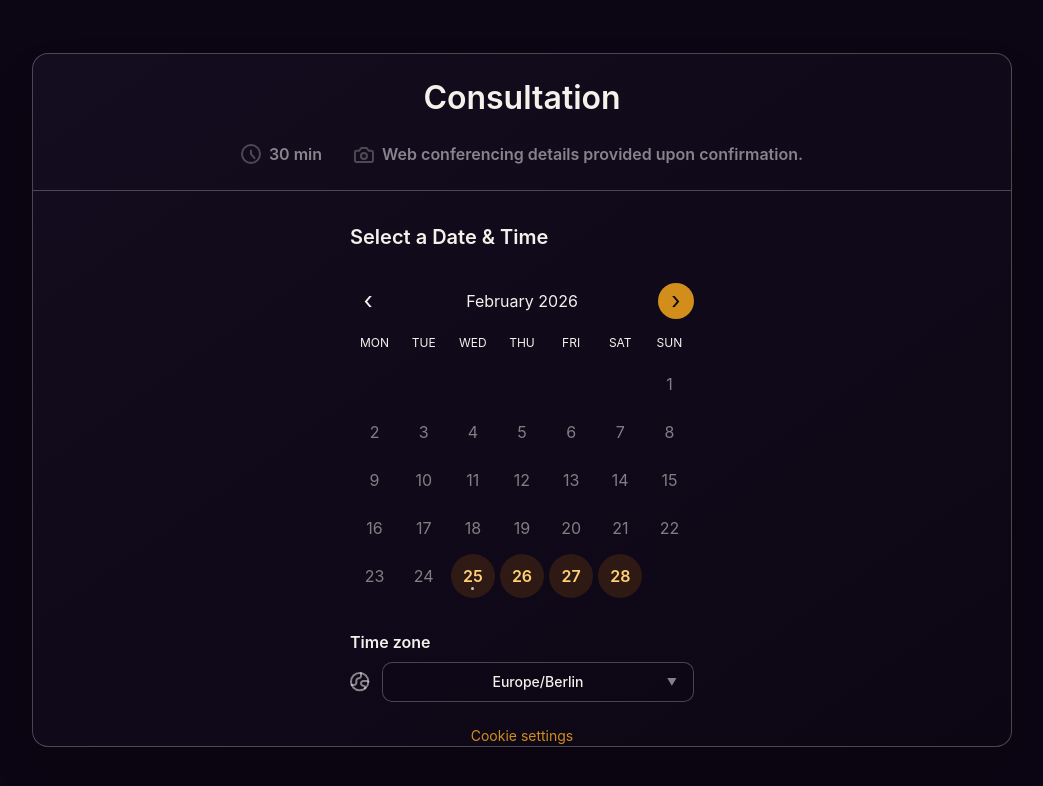
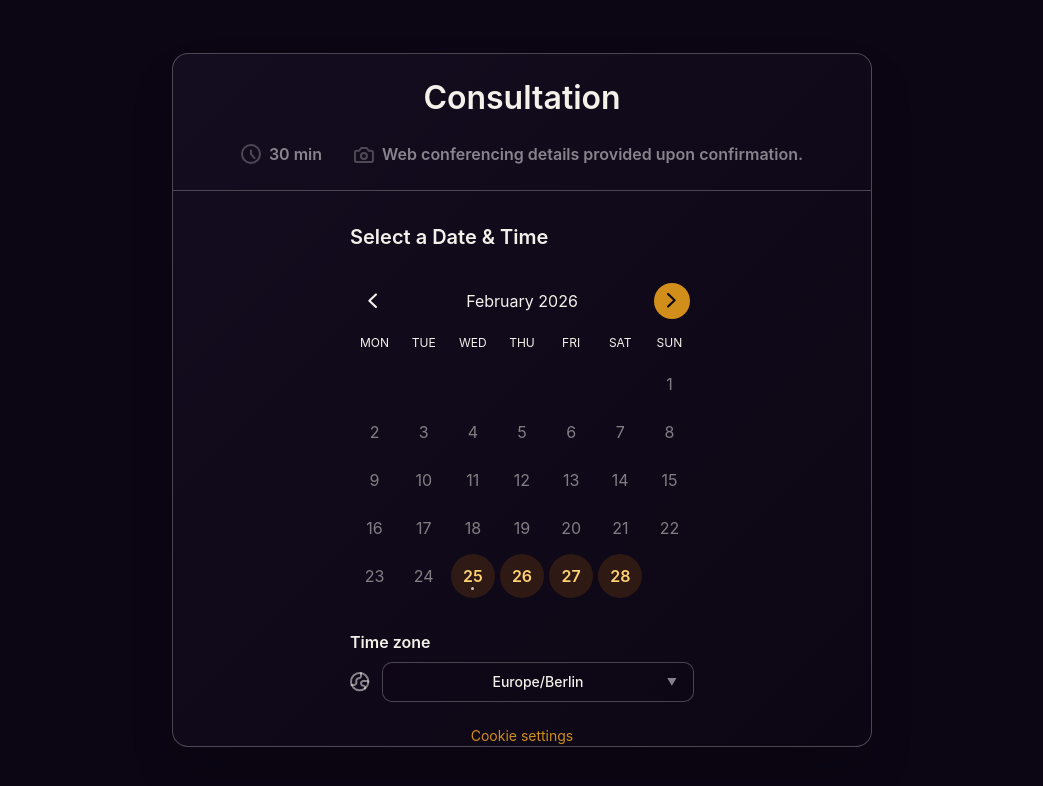
Before and after one commit to Ded-Goit/booking-flow, a React (Vite) app: page / in a window 1280 px wide. Shown: the top 786 px of the page, without its empty margins (118-1161 px from the left). Built offline with nearby package versions, Linux system fonts and the light colour scheme.

Commit message:
edit style chevron

```diff
--- a/src/App.tsx
+++ b/src/App.tsx
@@ -74,7 +74,7 @@ export default function App() {
         }
       }}
     >
-      <div className="w-full max-w-[980px] bg-gradient-to-br from-[#140d1f] to-[#0c0614] rounded-2xl shadow-2xl overflow-hidden border border-[var(--color-white-25)]">
+      <div className="w-full max-w-[700px] bg-gradient-to-br from-[#140d1f] to-[#0c0614] rounded-2xl shadow-2xl overflow-hidden border border-[var(--color-white-25)]">
         {step !== "confirmation" && (
           <Header
             step={step}
--- a/src/components/calendar/Calendar.tsx
+++ b/src/components/calendar/Calendar.tsx
@@ -23,7 +23,7 @@ export const Calendar = ({
   } = useCalendar({ selectedDate });
 
   return (
-    <div className="w-[344px] mx-auto text-left">
+    <div className="max-w-[344px] mx-auto text-left">
       <h3 className="text-xl font-semibold mt-8 mb-8 ">Select a Date & Time</h3>
 
       <MonthNavigation
--- a/src/components/calendar/MonthNavigation.tsx
+++ b/src/components/calendar/MonthNavigation.tsx
@@ -1,3 +1,5 @@
+import { ChevronIcon } from "../icons/ChevronIcon";
+
 type Props = {
   monthName: string;
   year: number;
@@ -6,27 +8,25 @@ type Props = {
 };
 
 export const MonthNavigation = ({ monthName, year, onPrev, onNext }: Props) => (
-  /* Контейнер: ширина max, margin-bottom 16px */
-  <div className="flex justify-between items-center w-full mb-[16px]">
-    {/* Кнопка "Назад" — зазвичай вона має бути такого ж стилю, як і "Вперед" */}
+  <div className="flex justify-between items-center w-full max-w-full mb-[16px] px-1 box-border">
     <button
       onClick={onPrev}
-      className="w-9 h-9 flex items-center justify-center text-[var(--color-white-100)] hover:opacity-70 transition-opacity"
+      className="shrink-0 w-9 h-9 flex items-center justify-center text-[var(--color-white-100)] hover:opacity-70 transition-opacity"
+      aria-label="Previous month"
     >
-      <span className="text-2xl leading-none">‹</span>
+      <ChevronIcon className="rotate-180" />
     </button>
 
-    {/* Назва місяця: Inter, 400, 16px, 1.5, #f4f1eb */}
-    <span className="font-normal text-[16px] leading-[1.5] text-[var(--color-white-100)] font-sans">
+    <span className="font-normal text-[16px] leading-[1.5] text-[var(--color-white-100)] font-sans truncate mx-2">
       {monthName} {year}
     </span>
 
-    {/* Кнопка "Вперед" */}
     <button
       onClick={onNext}
-      className="w-9 h-9 rounded-full bg-[var(--accent)] flex items-center justify-center text-[var(--color-secondary-100)] hover:bg-[var(--accent-hover)] transition-colors"
+      className="shrink-0 w-9 h-9 rounded-full bg-[var(--accent)] flex items-center justify-center text-[var(--color-secondary-100)] hover:bg-[var(--accent-hover)] transition-colors"
+      aria-label="Next month"
     >
-      <span className="text-2xl leading-none">›</span>
+      <ChevronIcon />
     </button>
   </div>
 );
--- /dev/null
+++ b/src/components/icons/ChevronIcon.tsx
@@ -0,0 +1,21 @@
+import type { SVGProps } from "react";
+
+export const ChevronIcon = ({
+  className = "",
+  ...props
+}: SVGProps<SVGSVGElement>) => (
+  <svg
+    viewBox="0 0 9 15"
+    fill="none"
+    xmlns="http://www.w3.org"
+    className={`w-[9px] h-[15px] ${className}`}
+    {...props}
+  >
+    <path
+      fillRule="evenodd"
+      clipRule="evenodd"
+      d="M0.311946 14.1774C-0.103982 13.7823 -0.103982 13.1419 0.311946 12.7468L6.11299 7.23684L0.311946 1.7269C-0.103982 1.33185 -0.103982 0.691338 0.311946 0.296288C0.727873 -0.0987626 1.40222 -0.0987626 1.81815 0.296288L8.37227 6.52152C8.78819 6.91659 8.78819 7.55711 8.37227 7.95218L1.81815 14.1774C1.40222 14.5724 0.727873 14.5724 0.311946 14.1774Z"
+      fill="currentColor"
+    />
+  </svg>
+);
```
